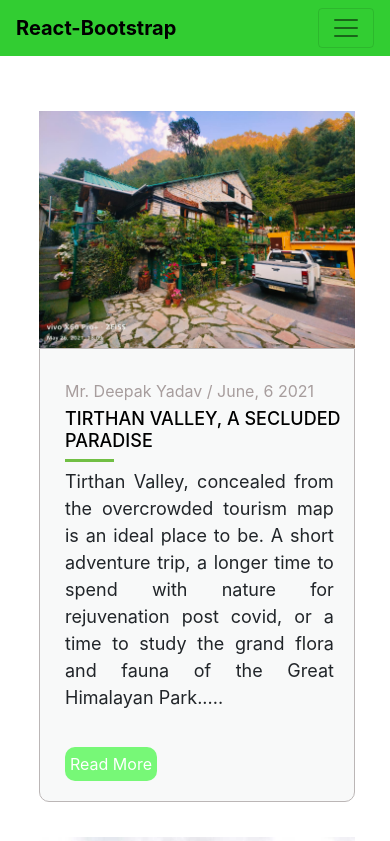
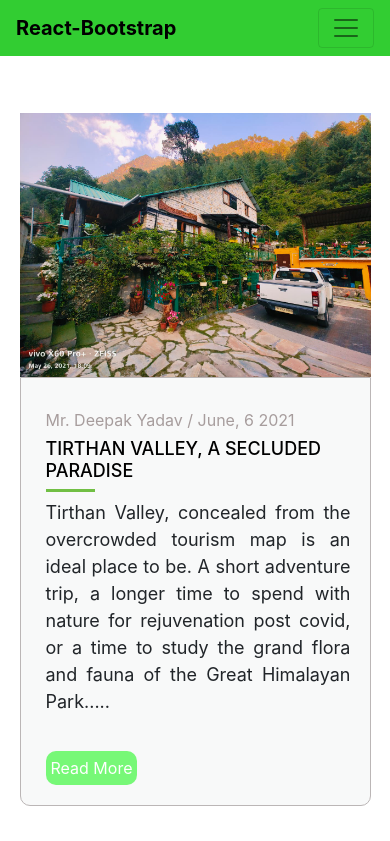
Before and after one commit to anogray/tirthanvalleystay, a Next.js app: page /blog in a window 390 px wide. Shown: the top 841 px of the page. Built offline with nearby package versions, Linux system fonts and the light colour scheme.

Commit message:
mobile h3 fontsize updated

```diff
--- a/styles/Blog.module.scss
+++ b/styles/Blog.module.scss
@@ -127,7 +127,7 @@ margin-right: 5%;
         flex-direction: column;
     }
     .eachBlog{
-        width:90%;
+        width:95%;
     }
     .entryTitle{
             h3{
@@ -135,4 +135,11 @@ margin-right: 5%;
                 font-size: 18px;
             }
         }
+
+     .containerblog{
+       display: flex;
+       margin-left:5%;
+       margin-top:5%
+    }
+
   }
```
